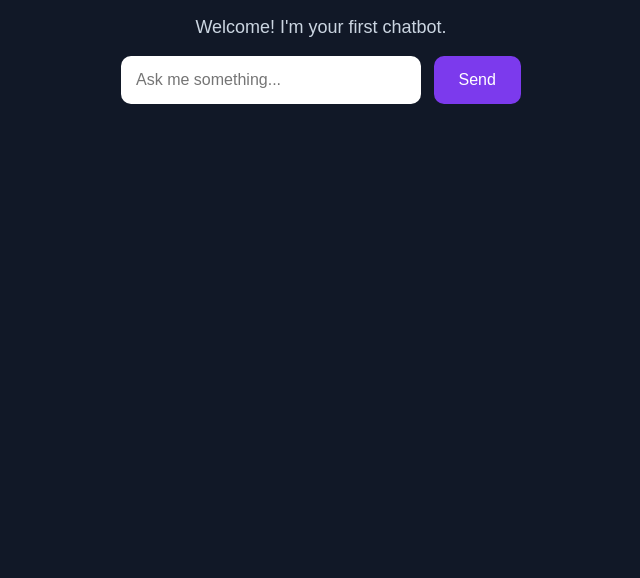
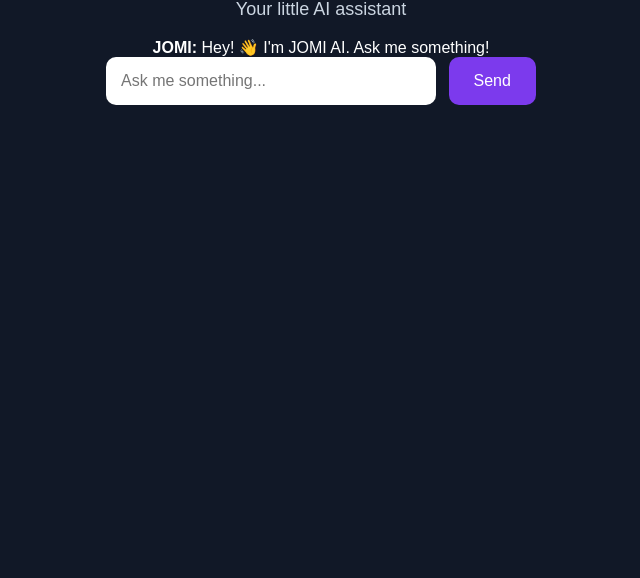
Before and after one commit to oluwajomilojudorcas-cell/jomi-ai-chatbot, a plain HTML site: page index.html in a window 1280 px wide. Shown: the part 222-800 px from the top of the page, without its empty margins (319-959 px from the left). Drawn offline with Linux system fonts and the light colour scheme.

Commit message:
Update index.html

```diff
--- a/index.html
+++ b/index.html
@@ -1,23 +1,45 @@
-<<!DOCTYPE html>
-<html>
+<!DOCTYPE html>
+<html lang="en">
+
 <head>
+    <meta charset="UTF-8">
+    <meta name="viewport" content="width=device-width, initial-scale=1.0">
+
     <title>JOMI AI</title>
+
     <link rel="stylesheet" href="style.css">
 </head>
 
 <body>
 
-    <h1>🤖 JOMI AI</h1>
+    <div class="container">
 
-    <p>Welcome! I'm your first chatbot.</p>
+        <h1>🤖 JOMI AI</h1>
 
-    <div id="chat"></div>
+        <p class="subtitle">Your little AI assistant</p>
 
-    <input id="userInput" type="text" placeholder="Ask me something...">
+        <div id="chat">
+            <div class="bot-message">
+                <strong>JOMI:</strong> Hey! 👋 I'm JOMI AI. Ask me something!
+            </div>
+        </div>
 
-    <button id="sendButton">Send</button>
+        <div class="input-area">
+
+            <input
+                id="userInput"
+                type="text"
+                placeholder="Ask me something..."
+            >
+
+            <button id="sendButton">Send</button>
+
+        </div>
+
+    </div>
 
     <script src="script.js"></script>
 
 </body>
+
 </html>
```
